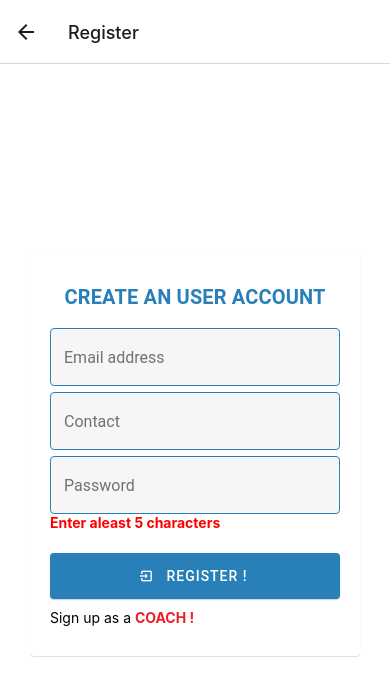
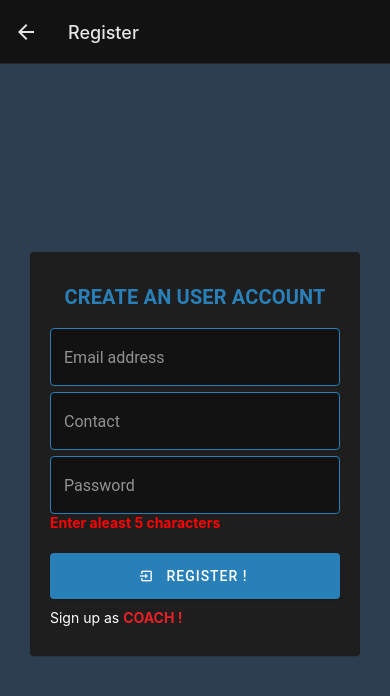
Before and after one commit to Shalini-2209/career-guidance-app-rn, a React Native app: screen /Register in a window 390 px wide. Shown: the top 696 px of the page. Built offline with nearby package versions, Linux system fonts and the light colour scheme; no server answers.

Commit message:
Added Dark theme !

```diff
--- a/src/default/colors.js
+++ b/src/default/colors.js
@@ -1,4 +1,5 @@
 const basic = "#2980b9";
+const bgcolor = "#2c3e50";
 const dark = "#0d84ff";
 
-export { basic, dark };
+export { basic, dark, bgcolor };
--- a/src/navigations/routes.js
+++ b/src/navigations/routes.js
@@ -1,6 +1,10 @@
 import React, { useEffect, useState } from "react";
-import { ActivityIndicator } from "react-native-paper";
-import { NavigationContainer } from "@react-navigation/native";
+import {
+  ActivityIndicator,
+  DarkTheme as PaperDarkTheme,
+  Provider as PaperProvider,
+} from "react-native-paper";
+import { NavigationContainer, DarkTheme } from "@react-navigation/native";
 import AsyncStorage from "@react-native-async-storage/async-storage";
 import { createNativeStackNavigator } from "@react-navigation/native-stack";
 import Headlines from "../screens/user/Headlines";
@@ -43,9 +47,9 @@ function Routes() {
   }, []);
 
   return (
-    <>
+    <PaperProvider theme={PaperDarkTheme}>
       {!loading ? (
-        <NavigationContainer>
+        <NavigationContainer theme={DarkTheme}>
           <Stack.Navigator>
             {/* Call modules with the name specified in Stack.Screen */}
             {!role && (
@@ -67,7 +71,7 @@ function Routes() {
       ) : (
         <Loading />
       )}
-    </>
+    </PaperProvider>
   );
 }
 
--- a/src/screens/Login.js
+++ b/src/screens/Login.js
@@ -1,7 +1,14 @@
 import { View, StyleSheet, Text } from "react-native";
 import AsyncStorage from "@react-native-async-storage/async-storage";
-import { TextInput, Card, Button, Title, Switch } from "react-native-paper";
-import { basic, dark } from "../default/colors";
+import {
+  TextInput,
+  Card,
+  Button,
+  Title,
+  Switch,
+  useTheme,
+} from "react-native-paper";
+import { basic, dark, bgcolor } from "../default/colors";
 import React, { useState, useEffect } from "react";
 import Alert from "../components/Alert";
 import { getDatabase, ref, onValue } from "firebase/database";
@@ -16,6 +23,8 @@ const Login = ({ navigation, checkUser }) => {
   const [form, setForm] = useState(initalState);
   const [alert, setAlert] = useState("");
   const [coach, setCoach] = useState(false);
+
+  const { colors } = useTheme();
 
   useEffect(() => {
     <Alert alert={alert} setAlert={setAlert} />;
@@ -135,7 +144,9 @@ const Login = ({ navigation, checkUser }) => {
               Log me in !
             </Button>
 
-            <Text style={{ marginVertical: 10, fontSize: 16 }}>
+            <Text
+              style={{ marginVertical: 10, fontSize: 16, color: colors.text }}
+            >
               I m a new user,{" "}
               <Text
                 style={{ fontWeight: "bold", color: "red" }}
@@ -154,7 +165,8 @@ const Login = ({ navigation, checkUser }) => {
 const styles = StyleSheet.create({
   container: {
     flex: 1,
-    backgroundColor: "white",
+    backgroundColor: bgcolor,
+    // borderColor: "white", "white",
     padding: 30,
     // alignItems: "center",
     justifyContent: "center",
--- a/src/screens/Register.js
+++ b/src/screens/Register.js
@@ -5,8 +5,9 @@ import {
   Button,
   Title,
   RadioButton,
+  useTheme,
 } from "react-native-paper";
-import { basic, dark } from "../default/colors";
+import { basic, bgcolor, dark } from "../default/colors";
 import Alert from "../components/Alert";
 import { getDatabase, ref, set } from "firebase/database";
 import React, { useState, useEffect } from "react";
@@ -36,6 +37,8 @@ const Register = () => {
 
   // cdata === coach data
   const [cdata, setCdata] = useState(initialValue);
+
+  const { colors } = useTheme();
 
   useEffect(() => {
     <Alert alert={alert} setAlert={setAlert} />;
@@ -204,8 +207,8 @@ const Register = () => {
             </Button>
 
             {user && (
-              <Text style={{ marginVertical: 10 }}>
-                Sign up as a{" "}
+              <Text style={{ marginVertical: 10, color: colors.text }}>
+                Sign up as{" "}
                 <Text
                   style={{
                     fontWeight: "bold",
@@ -228,7 +231,7 @@ const Register = () => {
 const styles = StyleSheet.create({
   container: {
     flex: 1,
-    backgroundColor: "white",
+    backgroundColor: bgcolor,
     padding: 30,
     // alignItems: "center",
     justifyContent: "center",
--- a/src/screens/coach/Profile.js
+++ b/src/screens/coach/Profile.js
@@ -38,7 +38,6 @@ const Profile = ({ checkUser }) => {
         <ScrollView
           contentContainerStyle={{
             flexGrow: 1,
-            backgroundColor: "#ffff",
           }}
         >
           <ImageBackground
--- a/src/screens/user/Headlines.js
+++ b/src/screens/user/Headlines.js
@@ -69,7 +69,6 @@ export default function Headlines() {
 const styles = StyleSheet.create({
   container: {
     flexGrow: 1,
-    backgroundColor: "white",
   },
 
   card: {
```
